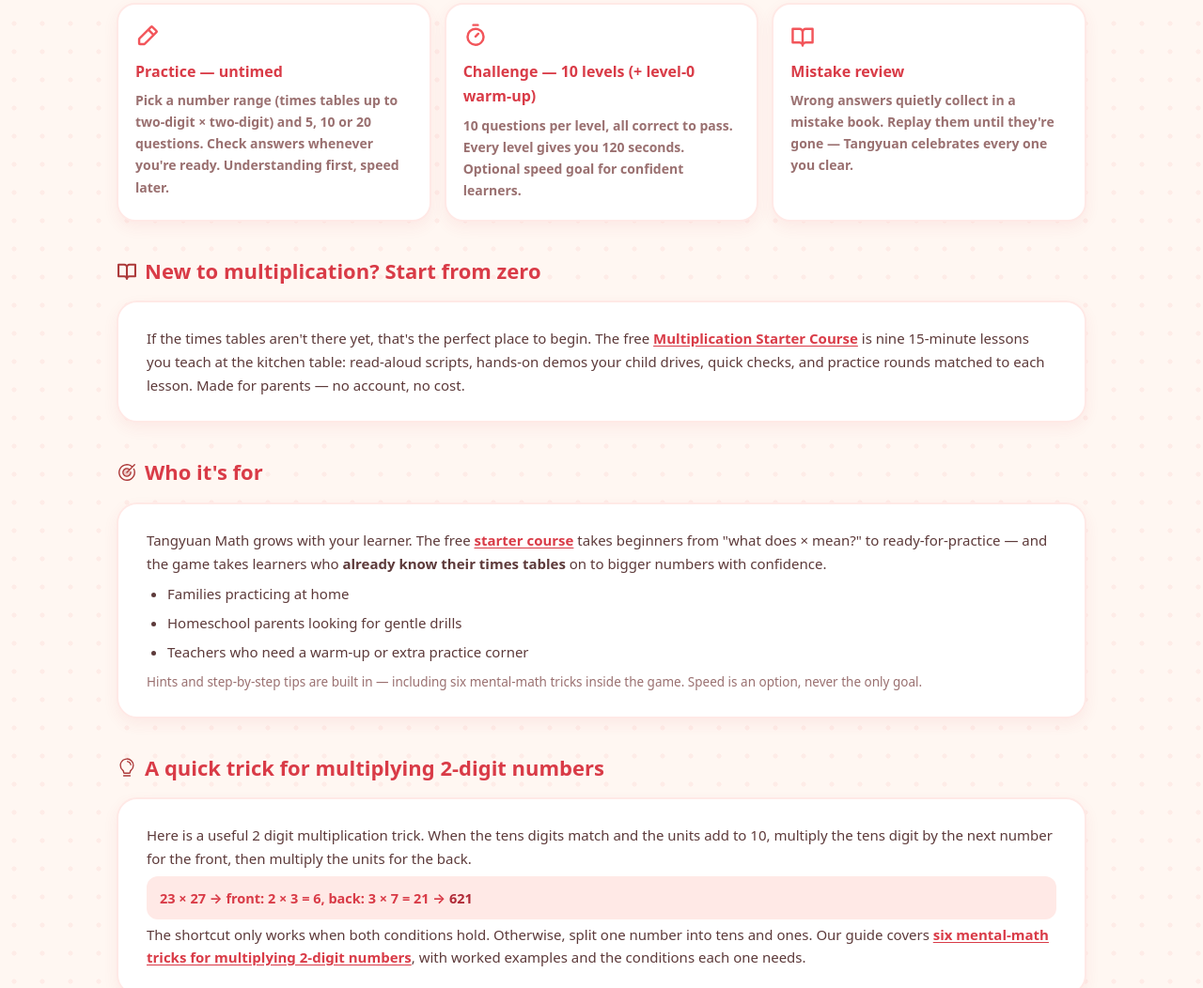
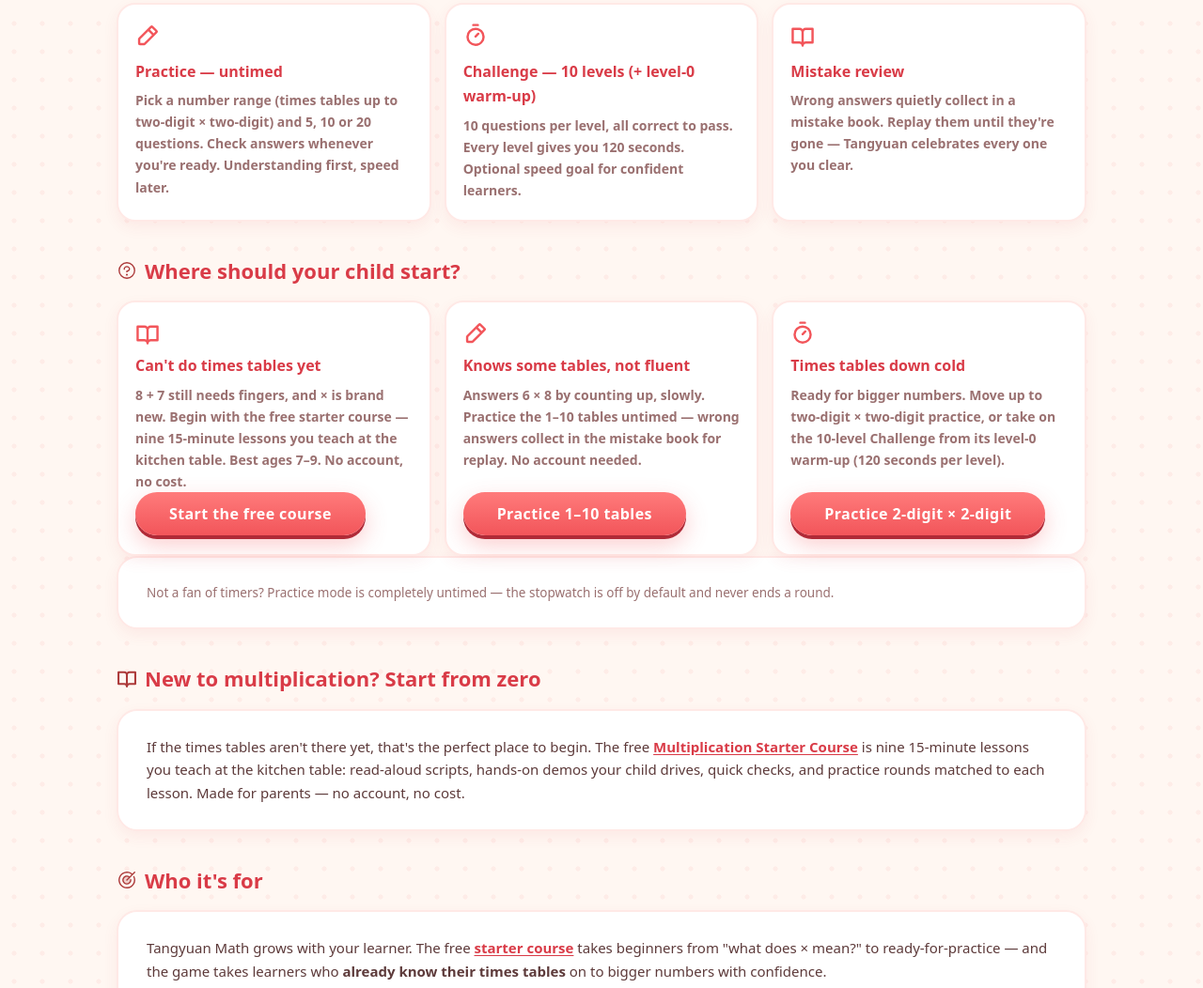
Before and after one commit to mercuryZ/tangyuanmath, a plain HTML site: page public/en/index.html in a window 1280 px wide. Shown: the part 680-1732 px from the top of the page at 94% size. Drawn offline with Linux system fonts and the light colour scheme.

Commit message:
feat: add "Where to start" section with guidance for multiplication practice

```diff
--- a/public/css/site.css
+++ b/public/css/site.css
@@ -197,6 +197,9 @@
 .info-card .ico { font-size: 26px; color: var(--red); }
 .info-card h3 { font-size: 16px; color: var(--red-deep); margin: 8px 0 6px; }
 .info-card p { font-size: 14px; color: var(--ink-soft); font-weight: 600; }
+/* 水平指引卡片：CTA 统一贴底对齐 */
+#where-to-start .info-card { display: flex; flex-direction: column; align-items: flex-start; }
+#where-to-start .info-card .btn { margin-top: auto; }
 
 .prose { background: #fff; border: 2px solid var(--red-light); border-radius: 22px;
   padding: 26px 30px; box-shadow: 0 6px 16px rgba(217, 59, 71, .07); }
--- a/public/en/index.html
+++ b/public/en/index.html
@@ -16,7 +16,7 @@
 <meta property="og:url" content="https://tangyuanmath.com/">
 <meta property="og:image" content="https://tangyuanmath.com/img/tangyuan_web.png">
 <link rel="icon" href="/img/logo_small.png">
-<link rel="stylesheet" href="/css/site.css?v=20261029a">
+<link rel="stylesheet" href="/css/site.css?v=20261105a">
 <script type="application/ld+json">
 {
   "@context": "https://schema.org",
@@ -131,6 +131,33 @@
     </div>
   </section>
 
+  <section class="block" id="where-to-start">
+    <h2><svg class="ico h-ico" aria-hidden="true"><use href="/img/icons.svg#ico-question"/></svg> Where should your child start?</h2>
+    <div class="card-grid">
+      <div class="info-card">
+        <svg class="ico" aria-hidden="true"><use href="/img/icons.svg#ico-book"/></svg>
+        <h3>Can't do times tables yet</h3>
+        <p>8 + 7 still needs fingers, and × is brand new. Begin with the free starter course — nine 15-minute lessons you teach at the kitchen table. Best ages 7–9. No account, no cost.</p>
+        <a class="btn btn-primary" href="/en/learn/">Start the free course</a>
+      </div>
+      <div class="info-card">
+        <svg class="ico" aria-hidden="true"><use href="/img/icons.svg#ico-pencil"/></svg>
+        <h3>Knows some tables, not fluent</h3>
+        <p>Answers 6 × 8 by counting up, slowly. Practice the 1–10 tables untimed — wrong answers collect in the mistake book for replay. No account needed.</p>
+        <a class="btn btn-primary" href="/play/#/setup?diff=times_tables_10">Practice 1–10 tables</a>
+      </div>
+      <div class="info-card">
+        <svg class="ico" aria-hidden="true"><use href="/img/icons.svg#ico-timer"/></svg>
+        <h3>Times tables down cold</h3>
+        <p>Ready for bigger numbers. Move up to two-digit × two-digit practice, or take on the 10-level Challenge from its level-0 warm-up (120 seconds per level).</p>
+        <a class="btn btn-primary" href="/play/#/setup?diff=two_by_two">Practice 2-digit × 2-digit</a>
+      </div>
+    </div>
+    <div class="prose prose-wide">
+      <p class="muted">Not a fan of timers? Practice mode is completely untimed — the stopwatch is off by default and never ends a round.</p>
+    </div>
+  </section>
+
   <section class="block" id="learn">
     <h2><svg class="ico h-ico" aria-hidden="true"><use href="/img/icons.svg#ico-book"/></svg> New to multiplication? Start from zero</h2>
     <div class="prose prose-wide">
```
Also changed, not shown: public/index.html (+28 -1 lines), public/js/app.js (+10 -3 lines), public/play/index.html (+1 -1 lines), public/zh/index.html (+28 -1 lines).
